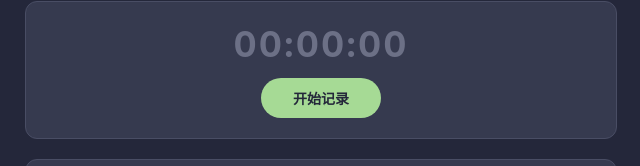
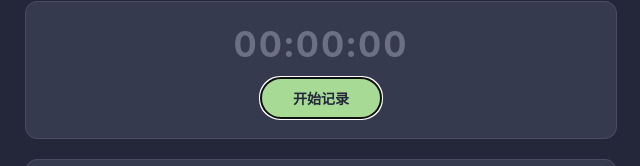
Before and after one commit to Erenind/kkkyyy, a website: page index.html in a window 1280 px wide. Shown: the part 248-414 px from the top of the page, 319-959 px from the left. Drawn offline with Linux system fonts and the light colour scheme.

Commit message:
启动自动聚焦开始记录按钮

```diff
--- a/index.html
+++ b/index.html
@@ -28,7 +28,7 @@
 
       <div class="recorder">
         <div class="timer-display" id="timerDisplay">00:00:00</div>
-        <button class="record-btn" id="recordBtn">开始记录</button>
+        <button class="record-btn" id="recordBtn" autofocus>开始记录</button>
       </div>
 
       <canvas id="chart"></canvas>
```
Also changed, not shown: 1 other file.
